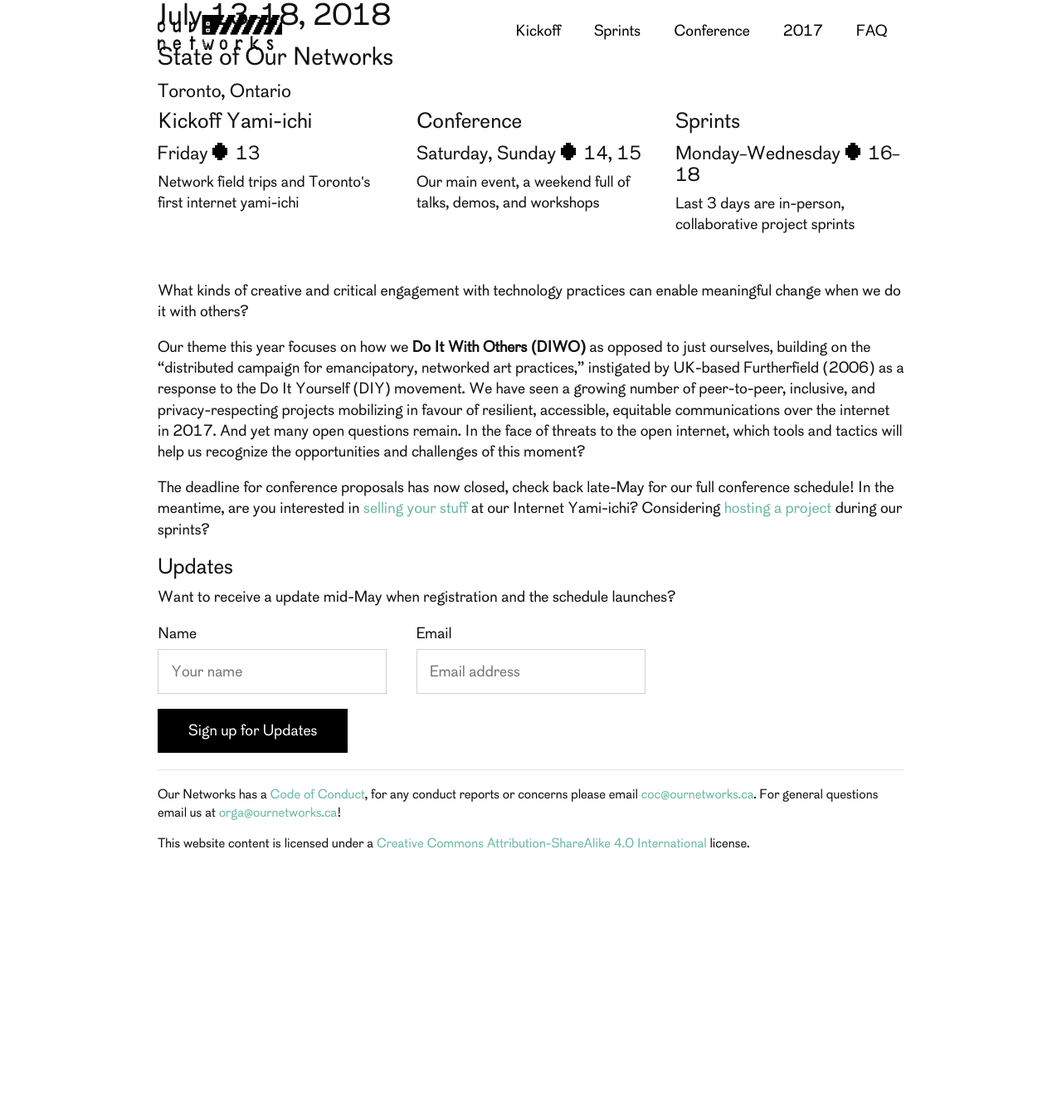
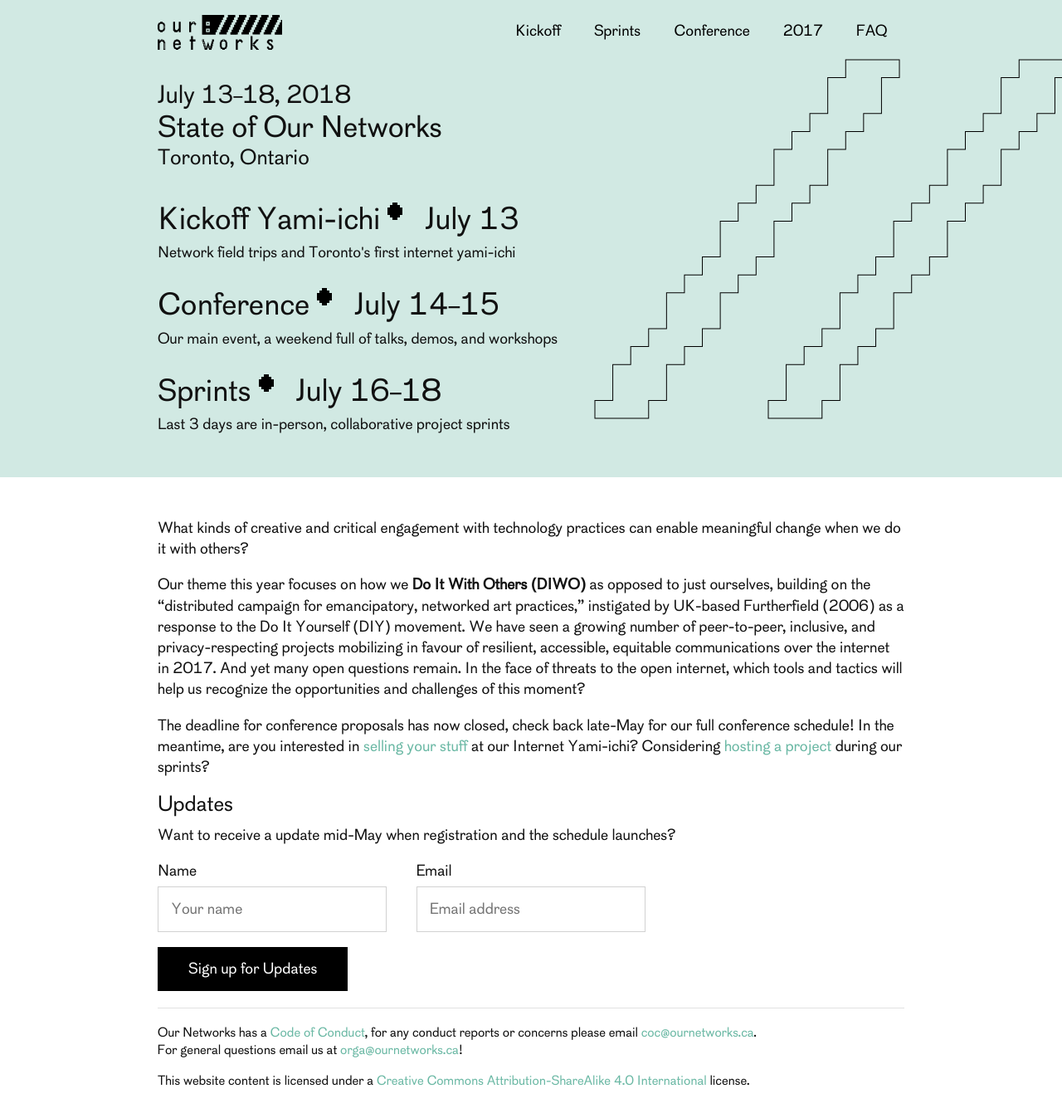
Before and after one commit to ournetworks/ournetworks.ca, a Jekyll site: the page built from index.md, in a window 1280 px wide and 1376 px high. Shown: the top 1347 px of the window at 83% size. Built offline with Jekyll 4.4.1, drawn with Linux system fonts in a browser that asks for light colours.

Commit message:
markup edits for design update

```diff
--- a/_includes/2018-hero.html
+++ b/_includes/2018-hero.html
@@ -1,23 +1,27 @@
-<h1>July 13–18, 2018</h1>
-<h2>{{ site.title }}</h2>
-<h3>{{ page.subtitle }}</h3>
-<h4>Toronto, Ontario</h4>
-
+<div class="splash-hero">
+  <div class="container">
+  <header>
+    <h2 style="margin-bottom: 0;">July 13–18, 2018</h2>
+    <h1 style="margin-bottom: 0;">{{ site.title }}</h1>
+    <h3 style="margin-bottom: 1.5em;">Toronto, Ontario</h3>
+  </header>
   <!-- Event hero section -->
-<section class="sections row featurette-events-row">
-  <div class="four columns">
-    <h3>Kickoff Yami-ichi</h3>
-    <h4>Friday {% include graphics/bullet.svg %} 13</h4>
+  <section>
+    <div class="feature">
+      <h3></h3>
+      <h4 class="splash-heading">Kickoff Yami-ichi {% include graphics/bullet.svg %} July 13</h4>
       <p>Network field trips and Toronto's first internet yami-ichi</p>
     </div>
-  <div class="four columns">
-    <h3>Conference</h3>
-    <h4>Saturday, Sunday {% include graphics/bullet.svg %} 14, 15</h4>
+    <div class="feature">
+      <h3></h3>
+      <h4 class="splash-heading">Conference {% include graphics/bullet.svg %} July 14–15</h4>
       <p>Our main event, a weekend full of talks, demos, and workshops</p>
     </div>
-  <div class="four columns">
-    <h3>Sprints</h3>
-    <h4>Monday–Wednesday {% include graphics/bullet.svg %} 16–18</h4>
+    <div class="feature">
+      <h3></h3>
+      <h4 class="splash-heading">Sprints {% include graphics/bullet.svg %} July 16–18</h4>
       <p>Last 3 days are in-person, collaborative project sprints</p>
     </div>
   </section>
+  </div>
+</div>
--- a/_includes/footer.html
+++ b/_includes/footer.html
@@ -2,7 +2,7 @@
   <div class="container">
     <hr>
 
-    <p>Our Networks has a <a href="/code-of-conduct/">Code of Conduct</a>, for any conduct reports or concerns please email <a href="mailto:coc@ournetworks.ca">coc@ournetworks.ca</a>. For general questions email us at <a href="mailto:{{ site.email }}">{{ site.email }}</a>!</p>
+    <p>Our Networks has a <a href="/code-of-conduct/">Code of Conduct</a>, for any conduct reports or concerns please email <a href="mailto:coc@ournetworks.ca">coc@ournetworks.ca</a>.<br /> For general questions email us at <a href="mailto:{{ site.email }}">{{ site.email }}</a>!</p>
 
     <p>This website content is licensed under a <a rel="license" href="http://creativecommons.org/licenses/by-sa/4.0/">Creative Commons Attribution-ShareAlike 4.0 International</a> license.</p>
   </div>
--- a/_includes/nav.html
+++ b/_includes/nav.html
@@ -8,12 +8,12 @@
     <nav class="nav" aria-label="Primary Menu">
       <ul class="menu">
         {% assign currentTitle = page.title %}
-        {% assign current = page.url | split: '/' %}
+        {% assign current = page.url %}
         {% assign sorted_pages = site.pages | sort: "order" %}
           {% for page in sorted_pages %}
              {% if page.order > 0 %}
                <li>
-                 <a class= "nav-item {% if page.url contains current[1] %}active{% endif %}"
+                 <a class= "nav-item {% if current != '/' %}{% if page.url contains current %}active{% endif %}{% endif %}"
                     href="{{ page.url }}" aria-label="{{ page.title }}">
                     {% if page.titleDisplay %}{{ page.titleDisplay }}{% else %}{% endif %}
                  </a>
--- a/_layouts/splash.html
+++ b/_layouts/splash.html
@@ -1,8 +1,9 @@
 ---
 layout: default
 ---
-<div class="container">
-  <div class="splash">
+<div class="splash">
+  {% include 2018-hero.html %}
+  <div class="container">
     {{ content }}
   </div>
 </div>
--- a/index.md
+++ b/index.md
@@ -4,8 +4,6 @@
   - '/cfp/'
   - '/2018/'
 ---
-
-{% include 2018-hero.html %}
 
 What kinds of creative and critical engagement with technology practices can enable meaningful change when we do it with others?
 
```
Also changed, not shown: 2017.md (+1 -1 lines). Lines whose indentation alone changed are shown as unchanged.
